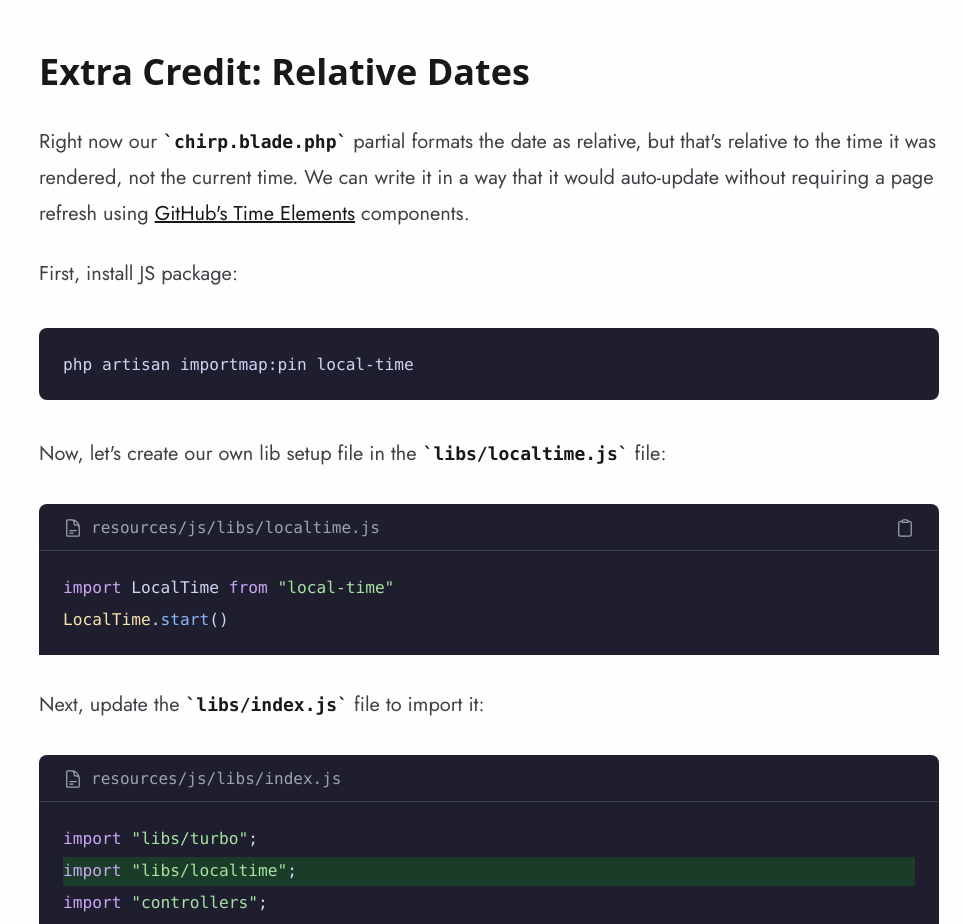
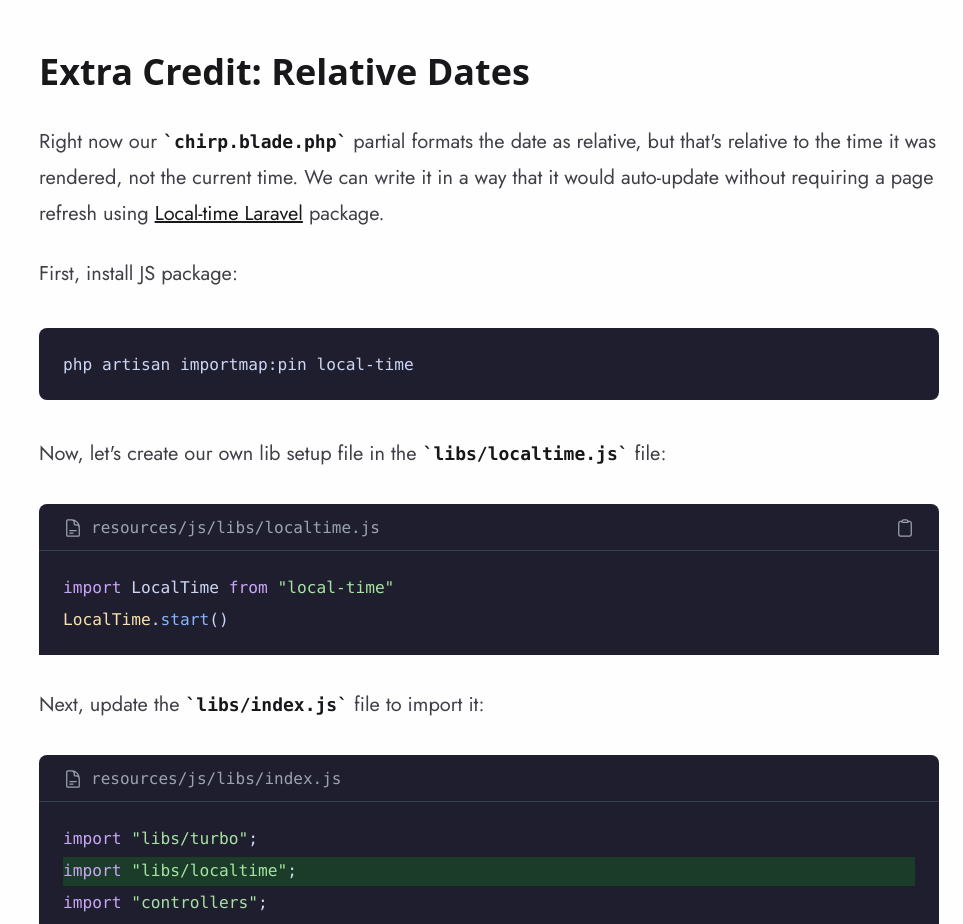
Before and after one commit to hotwired-laravel/turbo-laravel-site, a plain HTML site: page bootcamp/listing-chirps/index.html in a window 1280 px wide. Shown: the part 4680-5604 px from the top of the page, without its empty margins (317-1280 px from the left). Drawn offline with Linux system fonts and the light colour scheme.

Commit message:
deploy: 923e8b31e1747d83e6036a206a6b390a12c1554c

```diff
--- a/bootcamp/listing-chirps/index.html
+++ b/bootcamp/listing-chirps/index.html
@@ -371,7 +371,7 @@
 
 <h2>Extra Credit: Relative Dates</h2>
 
-<p>Right now our <code>chirp.blade.php</code> partial formats the date as relative, but that's relative to the time it was rendered, not the current time. We can write it in a way that it would auto-update without requiring a page refresh using <a href="https://github.com/github/time-elements">GitHub's Time Elements</a> components.</p>
+<p>Right now our <code>chirp.blade.php</code> partial formats the date as relative, but that's relative to the time it was rendered, not the current time. We can write it in a way that it would auto-update without requiring a page refresh using <a href="https://github.com/tonysm/local-time-laravel">Local-time Laravel</a> package.</p>
 
 <p>First, install JS package:</p>
 
```
Also changed, not shown: bootcamp/search/index.html (+1 -1 lines).
